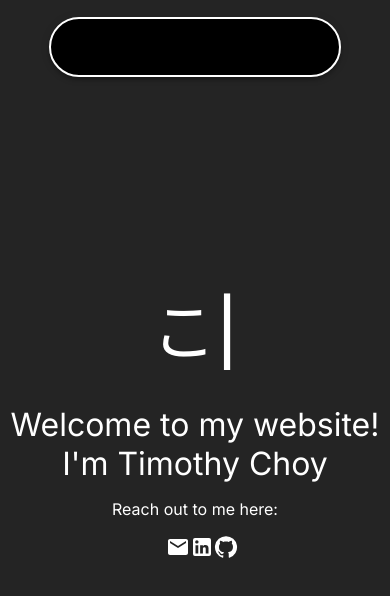
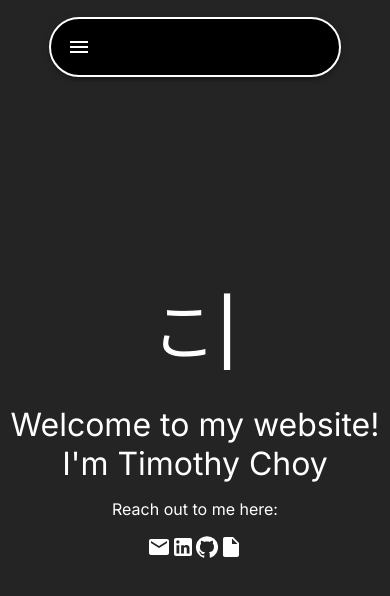
Before and after one commit to TimChoy/personal-site, a Next.js app: page / in a window 390 px wide. Shown: the top 596 px of the page. Built offline with nearby package versions, Linux system fonts and the light colour scheme.

Commit message:
Add resume and mobile navbar

```diff
--- a/src/app/globals.css
+++ b/src/app/globals.css
@@ -7,3 +7,7 @@ body {
 a {
   color: inherit;
 }
+
+.MuiMenuList-root {
+  background-color: black;
+}
--- a/src/app/page.module.css
+++ b/src/app/page.module.css
@@ -21,5 +21,5 @@
 .icons {
   display: flex;
   justify-content: space-evenly;
-  width: 15vw;
+  min-width: 15vw;
 }
--- a/src/app/page.tsx
+++ b/src/app/page.tsx
@@ -1,16 +1,18 @@
-"use client"
+"use client";
 import { TypeAnimation } from "react-type-animation";
 import styles from "./page.module.css";
 import EmailIcon from "@mui/icons-material/Email";
 import LinkedInIcon from "@mui/icons-material/LinkedIn";
 import GitHubIcon from "@mui/icons-material/GitHub";
+import InsertDriveFileIcon from '@mui/icons-material/InsertDriveFile';
+import { Tooltip } from "@mui/material";
 
 export default function Home() {
   return (
     <div className={styles.main}>
       <TypeAnimation
         className={styles.typeAnimation}
-        sequence = {[
+        sequence={[
           "Hello!",
           2000,
           "Bonjour!",
@@ -30,19 +32,28 @@ export default function Home() {
       <div className={styles.homeTitle}>
         Welcome to my website! I&apos;m Timothy Choy
       </div>
-      <p>
-        {"Reach out to me here:"}
-      </p>
+      <p>Reach out to me here:</p>
       <div className={styles.icons}>
+        <Tooltip title="Email">
           <a href={`mailto:timchoy99@gmail.com`} target="_blank">
             <EmailIcon />
           </a>
+        </Tooltip>
+        <Tooltip title="Linkedin">
           <a href={`https://www.linkedin.com/in/tim-choy/`} target="_blank">
             <LinkedInIcon />
           </a>
+        </Tooltip>
+        <Tooltip title="Github">
         <a href={`https://github.com/TimChoy`} target="_blank">
           <GitHubIcon />
         </a>
+        </Tooltip>
+        <Tooltip title="Resume">
+          <a href="/Timothy-Choy-Resume.pdf" target="_blank">
+            <InsertDriveFileIcon />
+          </a>
+        </Tooltip>
       </div>
     </div>
   );
--- a/src/components/navbar.tsx
+++ b/src/components/navbar.tsx
@@ -1,12 +1,37 @@
-'use client'
+"use client";
 
-import React, { useState } from "react"
-import { AppBar, Toolbar, Box, Container, Tabs, Tab } from "@mui/material";
+import React, { useState } from "react";
+import {
+  AppBar,
+  Toolbar,
+  Box,
+  Container,
+  Tabs,
+  Tab,
+  IconButton,
+} from "@mui/material";
+import Menu from "@mui/material/Menu";
+import MenuItem from "@mui/material/MenuItem";
+import MenuIcon from "@mui/icons-material/Menu";
 import styles from "./navbar.module.css";
 import Link from "next/link";
+import { useRouter } from "next/navigation";
 
 export default function NavBar() {
   const [selectedTab, setSelectedTab] = useState("one");
+  const [anchorEl, setAnchorEl] = React.useState<null | HTMLElement>(null);
+  const router = useRouter();
+
+  const open = Boolean(anchorEl);
+  const handleClick = (event: React.MouseEvent<HTMLButtonElement>) => {
+    setAnchorEl(event.currentTarget);
+  };
+  const handleClose = (path: string | null) => {
+    setAnchorEl(null);
+    if (path) {
+      router.push(path);
+    }
+  };
 
   return (
     <React.Fragment>
@@ -22,19 +47,50 @@ export default function NavBar() {
       >
         <Container maxWidth="xl">
           <Toolbar disableGutters>
-            <Box sx={{ flexGrow: 1, display: { xs: "none", md: "flex" }}}>
+            <IconButton
+              size="large"
+              edge="start"
+              color="inherit"
+              aria-label="menu"
+              sx={{ display: { xs: "flex", md: "none" } }}
+              onClick={handleClick}
+            >
+              <MenuIcon />
+            </IconButton>
+            <Menu
+              id="dropdown-menu"
+              anchorEl={anchorEl}
+              open={open}
+              onClose={() => handleClose(null)}
+              MenuListProps={{
+                "aria-labelledby": "basic-button",
+              }}
+              anchorOrigin={{
+                vertical: "bottom",
+                horizontal: "left",
+              }}
+              slotProps={{
+                paper: {
+                  style: {
+                    background: "black",
+                    color: "white",
+                    minWidth: "50%",
+                  },
+                },
+              }}
+            >
+              <MenuItem onClick={() => handleClose("/")}>Home</MenuItem>
+              <MenuItem onClick={() => handleClose("/about")}>About Me</MenuItem>
+              <MenuItem onClick={() => handleClose("/projects")}>My Projects</MenuItem>
+            </Menu>
+            <Box sx={{ flexGrow: 1, display: { xs: "none", md: "flex" } }}>
               <>
                 <Tabs centered sx={{ margin: "auto" }} value={selectedTab}>
                   <Tab
                     value="one"
                     label={
-                      <Link
-                        href="/"
-                        className={styles.linkTabs}
-                      >
-                        <p>
-                          Home
-                        </p>
+                      <Link href="/" className={styles.linkTabs}>
+                        <p>Home</p>
                       </Link>
                     }
                     className={`Tab1 animate__animated animate__zoomIn ${styles.navTabs}`}
@@ -44,9 +100,7 @@ export default function NavBar() {
                     value="two"
                     label={
                       <Link href="/about" className={styles.linkTabs}>
-                        <p>
-                          About Me
-                        </p>
+                        <p>About Me</p>
                       </Link>
                     }
                     className={`Tab2 animate__animated animate__zoomIn ${styles.navTabs}`}
@@ -56,9 +110,7 @@ export default function NavBar() {
                     value="three"
                     label={
                       <Link href="/projects" className={styles.linkTabs}>
-                        <p>
-                          My Projects
-                        </p>
+                        <p>My Projects</p>
                       </Link>
                     }
                     className={`Tab3 animate__animated animate__zoomIn ${styles.navTabs}`}
@@ -70,5 +122,5 @@ export default function NavBar() {
         </Container>
       </AppBar>
     </React.Fragment>
-  )
+  );
 }
```
Also changed, not shown: 1 other file (tests, documents, lock files or other folders). Lines whose indentation alone changed are shown as unchanged.
